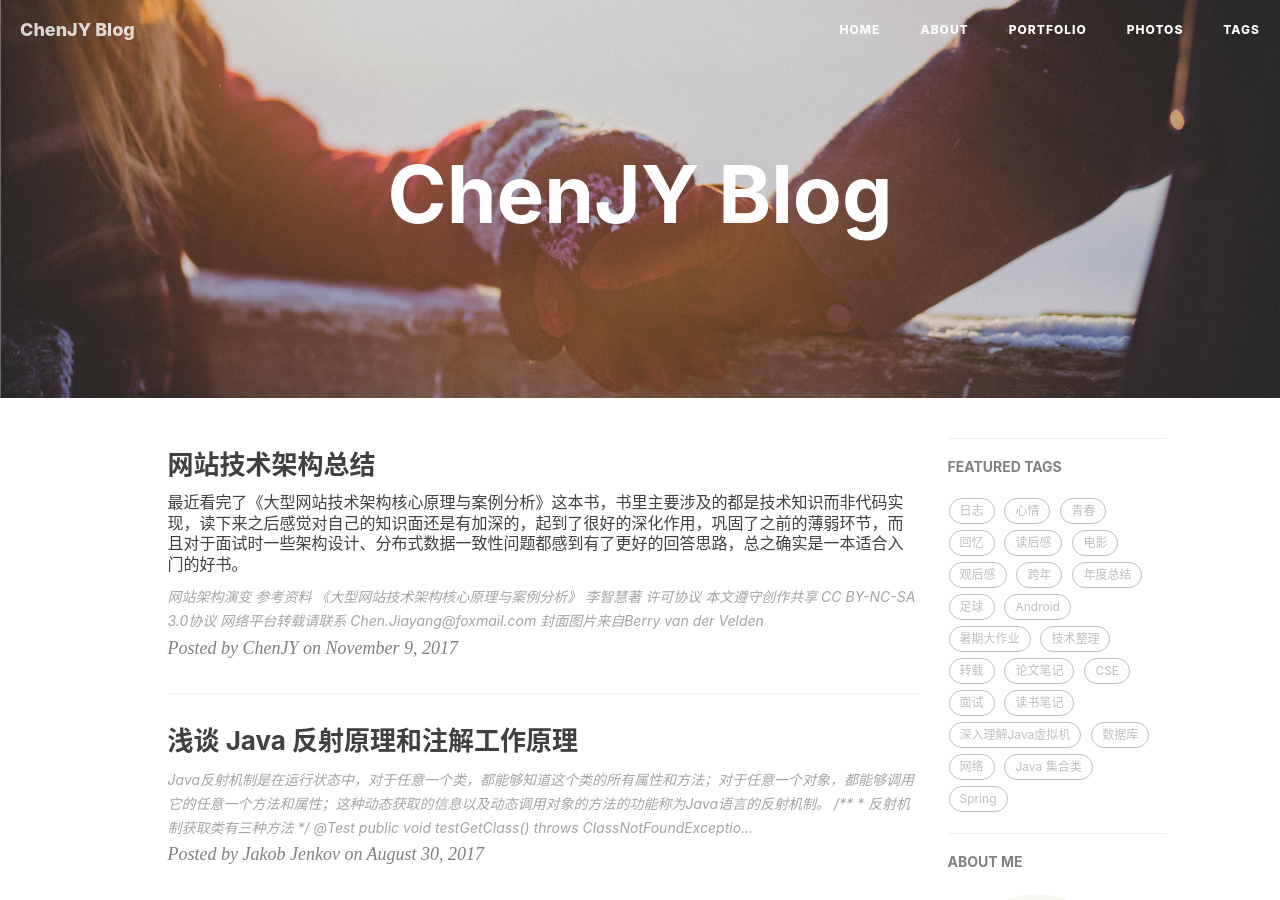
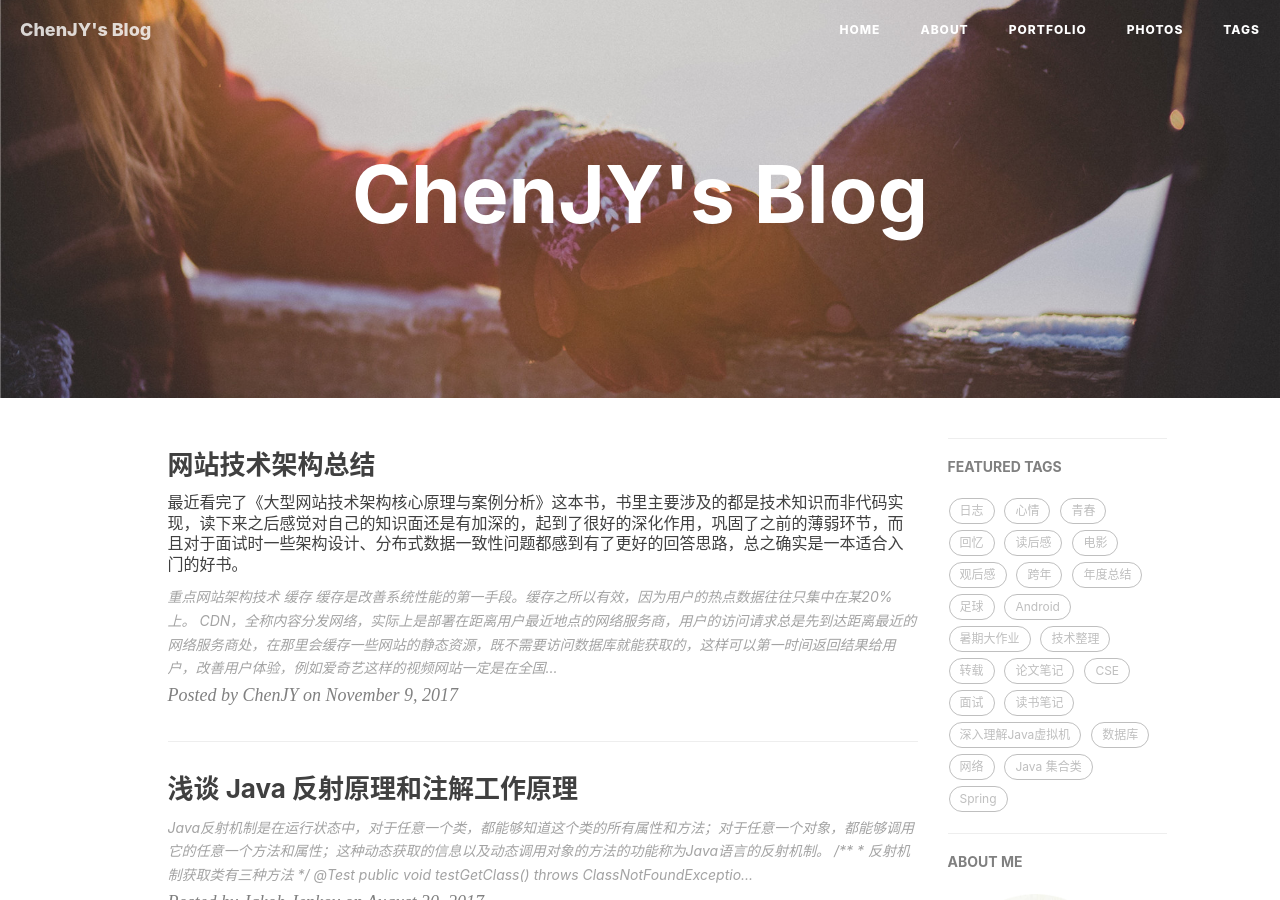
Before and after one commit to jiayangchen/jiayangchen.github.io, a Jekyll site: the page built from index.html, in a window 1280 px wide and 900 px high. Built offline with Jekyll 4.4.1, drawn with Linux system fonts in a browser that asks for light colours; nearby versions of some CDN libraries; the list of posts is cut into pages by our own code; comment, search, counter and statistics services are not loaded; some of the changed lines change nothing that is shown; some of the changed text lies outside the part shown.

Commit message:
add new blog talk about website architecture

```diff
--- a/_config.yml
+++ b/_config.yml
@@ -1,5 +1,5 @@
 # Site settings
-title: ChenJY Blog
+title: ChenJY's Blog
 SEOTitle: 陈嘉扬's Blog
 header-img: img/bg1.jpg
 email: jiayangchen@sjtu.edu.cn
--- a/_includes/head.html
+++ b/_includes/head.html
@@ -5,7 +5,7 @@
     <meta name="viewport" content="width=device-width, initial-scale=1">
     <meta name="description" content="{{ site.description }}">
     <meta name="keywords"  content="{{ site.keyword }}">
-    <link rel="shortcut icon" href="{{ site.baseurl }}/img/favicon_chen.ico">
+    <link rel="shortcut icon" href="{{ site.baseurl }}/img/favicon.ico">
 
     <title>{% if page.title %}{{ page.title }} - {{ site.SEOTitle }}{% else %}{{ site.SEOTitle }}{% endif %}</title>
 
--- a/_posts/2017-11-09-talk-about-architecture-in-website.md
+++ b/_posts/2017-11-09-talk-about-architecture-in-website.md
@@ -4,15 +4,58 @@ title: "网站技术架构总结"
 subtitle: "最近看完了《大型网站技术架构核心原理与案例分析》这本书，书里主要涉及的都是技术知识而非代码实现，读下来之后感觉对自己的知识面还是有加深的，起到了很好的深化作用，巩固了之前的薄弱环节，而且对于面试时一些架构设计、分布式数据一致性问题都感到有了更好的回答思路，总之确实是一本适合入门的好书。"
 date: 2017-11-09
 author: "ChenJY"
-header-img: "img/db.jpg"
+header-img: "img/website_architecture_bg.jpg"
 catalog: true
 tags:
     - 大型网站技术架构核心原理与案例分析
     - 读后感
 ---
 
-### 网站架构演变
+### 重点网站架构技术
+#### 缓存
+缓存是改善系统性能的第一手段。缓存之所以有效，因为用户的热点数据往往只集中在某20%上。
 
+* CDN，全称内容分发网络，实际上是部署在距离用户最近地点的网络服务商，用户的访问请求总是先到达距离最近的网络服务商处，在那里会缓存一些网站的静态资源，既不需要访问数据库就能获取的，这样可以第一时间返回结果给用户，改善用户体验，例如爱奇艺这样的视频网站一定是在全国各地都会有 CDN 服务器部署，其实用户经常访问的热点内容会缓存在上面。
+
+* 反向代理，这是属于前端架构的一部分，类似于在后台服务器集群与客户端之间架设的新的一台服务器，用于接收用户的请求。这其中，反向代理服务器有两个基本功能，第一可以用作资源缓存，可以直接将重要的网站静态资源放置在此；第二因为反向代理服务器特殊的部署位置，因此它还可以充当负载均衡器的作用，可以转发到后台合适的某台服务器上，这台服务器处理完用户请求之后的结果也需要通过反向代理服务器发送至用户。
+
+* 本地缓存，顾名思义，这是速度最快的访问方式，类似于现在的浏览器也会有缓存的功能。
+
+* 分布式缓存，因为有些网站的缓存数据量太大，单机无法承受，因此搭建缓存集群尤为关键，应用程序需要通过网络通信来访问缓存的数据。
+
+但是缓存也并不是什么时候都适合，例如在数据需要频繁修改的时候，使用缓存可能会造成应用还没来得及读取，真实数据已经改变缓存也已经失效的问题，徒增系统压力；其次，不是访问热点的数据也无需缓存；区分是否需要强一致性的场景也是判断是否适合使用缓存的关键因素；最后，如何提升缓存的可用性需要注意，一旦缓存崩溃那么数据库将直面访问压力，很容易宕机，目前基于 memcached 或者 redis-cluster 的缓存集群越来越多的得到应用。
+
+#### 异步
+异步抽象出来就是生产者-消费者模式，最常见的就是消息队列。异步的操作既可以改善用户体验、加快响应速度，又可以降低服务器的压力、削峰，又可以提高系统可用性。
+
+#### 存储
+RAID 廉价磁盘冗余阵列是为了改善磁盘访问延迟，增强数据可用性和容错能力。具体有以下几种技术：
+
+* RAID0，写入磁盘是数据分成 N 部分，并发写入磁盘，但不做备份。
+* RAID1，写入两块磁盘，相当于在 RAID0 的基础上复制了一块一模一样的。
+* RAID3，将数据分出 N-1 份，并发写入 N-1 块磁盘，并在第 N 块磁盘记录校验数据，当前 N-1 块磁盘中数据损坏时，可以用第 N 块恢复，关于这部分有时间我会另开一篇仔细做个总结。
+* RAID5，校验数据不写进第 N 块，而是分散的写进所有磁盘，因为单单写入第 N 块的话，这块磁盘容易形成访问热点，出错的概率高
+
+关系型数据库索引一般采用 B+ 树的结构，这个前面的 Blog 中有详细的解释，NoSQL 中一般采用 LSM 树作为主要数据结构，它可以看做是一个 N 阶合并树，数据写操作都会在内存中进行，并且都会创建一个新纪录，这些数据在内存中仍然是一颗排序树，当数据量超过设定的内存或者阈值的时候，会将这棵排序树和磁盘上最新的排序树进行合并，合并过程中会用新数据覆盖旧数据。
+
+### 网站高可用性的保障
+#### 失效转移
+心跳检测机制可以让负载均衡器发现某一台服务器宕机了，进而将它从服务器列表进行删除，将请求转发至其他服务器上，原来宕机的服务器可以进行自动重启或者人工干预，之后经过测试，状态迁移等操作重新加入集群中工作。
+
+#### Session 管理
+这部分在面试中经常被问到，解决的方法有，第一集群广播后迁移 session，第二集群中单独设置 session 服务器，第三采用源地址 Hash 方法一直定位到同一台服务器，第四 session 复制，每台服务器都存有所有的 session，第五还可以采用 Cookie 记录 session，每次都发到服务器端的做法。
+
+#### 服务降级
+网站在访问高峰期，服务可能因为大量的并发调用而性能下降，严重时可能导致服务宕机。为了在这期间保证核心应用和功能的正常运行，需要对服务进行降级，可以选择拒绝服务或者关闭服务。
+* 拒绝服务：拒绝低优先级的调用，减少服务调用并发数，确保核心应用正常使用；或者也可以随机拒绝部分调用，节约资源，让另一部分请求得以成功。
+* 关闭服务：关闭部分不重要的服务，或者服务内部关闭不重要的功能，以节约系统开销，为重要的服务和功能让出资源。
+
+#### 数据备份
+冷备，古老的手工复制拷贝技术，廉价但是不能保障数据最终一致性，可用性也比较低。
+热备可以分为同步热备和异步热备两种：
+* 异步热备：写入一个副本成功即返回，其他副本异步写入，这种情景下，存储服务器分为主存储服务器（Master）和从存储服务器（Slave）
+* 同步热备：指多份数据副本写入完成才返回，为了提高性能，可以客户端并发写入多个存储服务器
+* 实际业务中，通常还会采用读写分离的方式访问 master-slave 集群，写在 master 上，而从 slave 上读取数据
 
 ### 参考资料
 * <a href="https://item.jd.com/11322972.html" target="_blank"><b>《大型网站技术架构核心原理与案例分析》</b></a> 李智慧著
@@ -20,4 +63,4 @@ tags:
 ### 许可协议
 * 本文遵守创作共享 <a href="https://creativecommons.org/licenses/by-nc-sa/3.0/cn/" target="_blank"><b>CC BY-NC-SA 3.0协议</b></a>
 * 网络平台转载请联系 Chen.Jiayang@foxmail.com
-* 封面图片来自<a style="background-color:black;color:white;text-decoration:none;padding:4px 6px;font-family:-apple-system, BlinkMacSystemFont, &quot;San Francisco&quot;, &quot;Helvetica Neue&quot;, Helvetica, Ubuntu, Roboto, Noto, &quot;Segoe UI&quot;, Arial, sans-serif;font-size:12px;font-weight:bold;line-height:1.2;display:inline-block;border-radius:3px;" href="http://unsplash.com/@berry807?utm_medium=referral&amp;utm_campaign=photographer-credit&amp;utm_content=creditBadge" target="_blank" rel="noopener noreferrer" title="Download free do whatever you want high-resolution photos from Berry van der Velden"><span style="display:inline-block;padding:2px 3px;"><svg xmlns="http://www.w3.org/2000/svg" style="height:12px;width:auto;position:relative;vertical-align:middle;top:-1px;fill:white;" viewBox="0 0 32 32"><title></title><path d="M20.8 18.1c0 2.7-2.2 4.8-4.8 4.8s-4.8-2.1-4.8-4.8c0-2.7 2.2-4.8 4.8-4.8 2.7.1 4.8 2.2 4.8 4.8zm11.2-7.4v14.9c0 2.3-1.9 4.3-4.3 4.3h-23.4c-2.4 0-4.3-1.9-4.3-4.3v-15c0-2.3 1.9-4.3 4.3-4.3h3.7l.8-2.3c.4-1.1 1.7-2 2.9-2h8.6c1.2 0 2.5.9 2.9 2l.8 2.4h3.7c2.4 0 4.3 1.9 4.3 4.3zm-8.6 7.5c0-4.1-3.3-7.5-7.5-7.5-4.1 0-7.5 3.4-7.5 7.5s3.3 7.5 7.5 7.5c4.2-.1 7.5-3.4 7.5-7.5z"></path></svg></span><span style="display:inline-block;padding:2px 3px;">Berry van der Velden</span></a>
+* 封面图片来自 <a style="background-color:black;color:white;text-decoration:none;padding:4px 6px;font-family:-apple-system, BlinkMacSystemFont, &quot;San Francisco&quot;, &quot;Helvetica Neue&quot;, Helvetica, Ubuntu, Roboto, Noto, &quot;Segoe UI&quot;, Arial, sans-serif;font-size:12px;font-weight:bold;line-height:1.2;display:inline-block;border-radius:3px;" href="https://unsplash.com/@paramir?utm_medium=referral&amp;utm_campaign=photographer-credit&amp;utm_content=creditBadge" target="_blank" rel="noopener noreferrer" title="Download free do whatever you want high-resolution photos from Ehud Neuhaus"><span style="display:inline-block;padding:2px 3px;"><svg xmlns="http://www.w3.org/2000/svg" style="height:12px;width:auto;position:relative;vertical-align:middle;top:-1px;fill:white;" viewBox="0 0 32 32"><title></title><path d="M20.8 18.1c0 2.7-2.2 4.8-4.8 4.8s-4.8-2.1-4.8-4.8c0-2.7 2.2-4.8 4.8-4.8 2.7.1 4.8 2.2 4.8 4.8zm11.2-7.4v14.9c0 2.3-1.9 4.3-4.3 4.3h-23.4c-2.4 0-4.3-1.9-4.3-4.3v-15c0-2.3 1.9-4.3 4.3-4.3h3.7l.8-2.3c.4-1.1 1.7-2 2.9-2h8.6c1.2 0 2.5.9 2.9 2l.8 2.4h3.7c2.4 0 4.3 1.9 4.3 4.3zm-8.6 7.5c0-4.1-3.3-7.5-7.5-7.5-4.1 0-7.5 3.4-7.5 7.5s3.3 7.5 7.5 7.5c4.2-.1 7.5-3.4 7.5-7.5z"></path></svg></span><span style="display:inline-block;padding:2px 3px;">Ehud Neuhaus</span></a>
--- a/index.html
+++ b/index.html
@@ -32,12 +32,12 @@ description:
 <ul class="pager">
     {% if paginator.previous_page %}
     <li class="previous">
-        <a href="{{ paginator.previous_page_path | prepend: site.baseurl | replace: '//', '/' }}">&larr; Newer Posts</a>
+        <a href="{{ paginator.previous_page_path | prepend: site.baseurl | replace: '//', '/' }}">&larr; Next</a>
     </li>
     {% endif %}
     {% if paginator.next_page %}
     <li class="next">
-        <a href="{{ paginator.next_page_path | prepend: site.baseurl | replace: '//', '/' }}">Older Posts &rarr;</a>
+        <a href="{{ paginator.next_page_path | prepend: site.baseurl | replace: '//', '/' }}">Former &rarr;</a>
     </li>
     {% endif %}
 </ul>
```
Also changed, not shown: img/favicon.ico (added), img/favicon_chen.ico (deleted), img/icon_wechat.png (deleted), img/post-sample-image.jpg (deleted), 2 other files.
